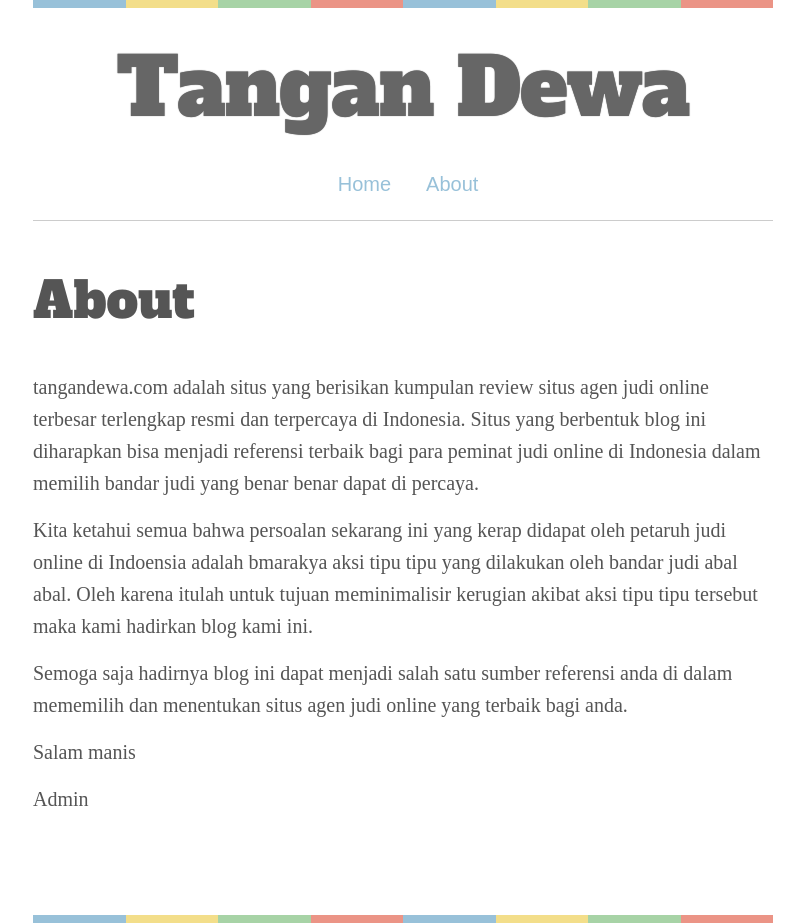
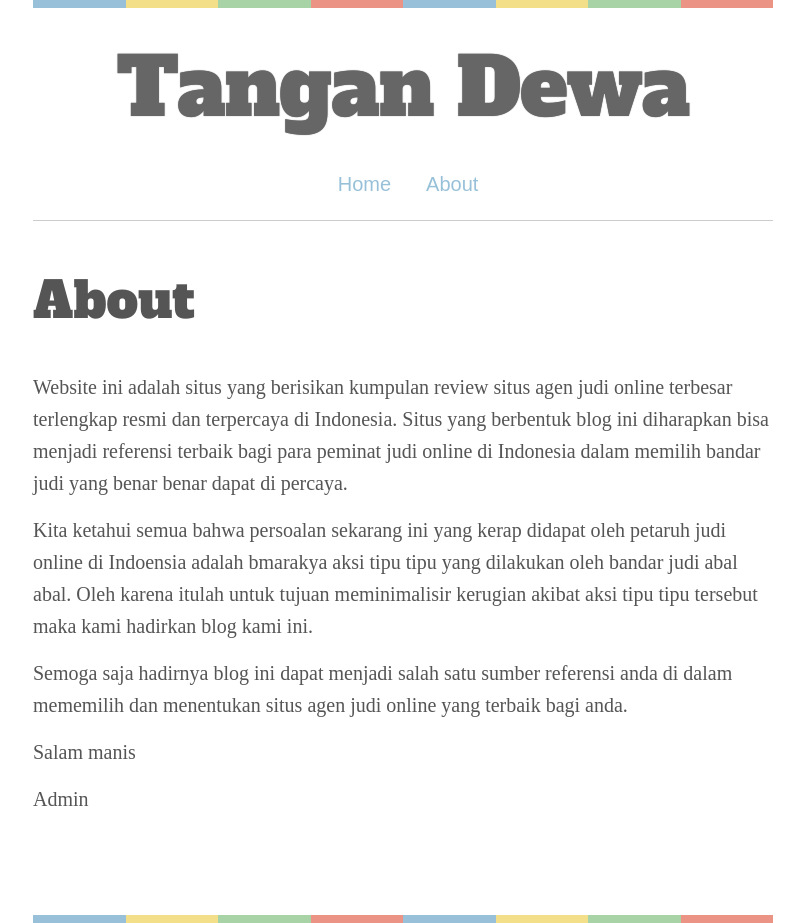
Before and after one commit to mosiz/gemarbola, a Jekyll site: the page built from _pages/about.md, in a window 1280 px wide. Shown: the whole page, without its empty margins (237-1041 px from the left). Built offline with Jekyll 4.4.1, drawn with Linux system fonts in a browser that asks for light colours; some web fonts are replaced.

Commit message:
Update about.md

```diff
--- a/_pages/about.md
+++ b/_pages/about.md
@@ -4,7 +4,7 @@ title: About
 permalink: /about/
 ---
 
-tangandewa.com adalah situs yang berisikan kumpulan review situs agen judi online terbesar terlengkap resmi dan terpercaya di Indonesia. Situs yang berbentuk blog ini diharapkan bisa menjadi referensi terbaik bagi para peminat judi online di Indonesia dalam memilih bandar judi yang benar benar dapat di percaya.
+Website ini adalah situs yang berisikan kumpulan review situs agen judi online terbesar terlengkap resmi dan terpercaya di Indonesia. Situs yang berbentuk blog ini diharapkan bisa menjadi referensi terbaik bagi para peminat judi online di Indonesia dalam memilih bandar judi yang benar benar dapat di percaya.
 
 Kita ketahui semua bahwa persoalan sekarang ini yang kerap didapat oleh petaruh judi online di Indoensia adalah bmarakya aksi tipu tipu yang dilakukan oleh bandar judi abal abal. Oleh karena itulah untuk tujuan meminimalisir kerugian akibat aksi tipu tipu tersebut maka kami hadirkan blog kami ini.
 
```
